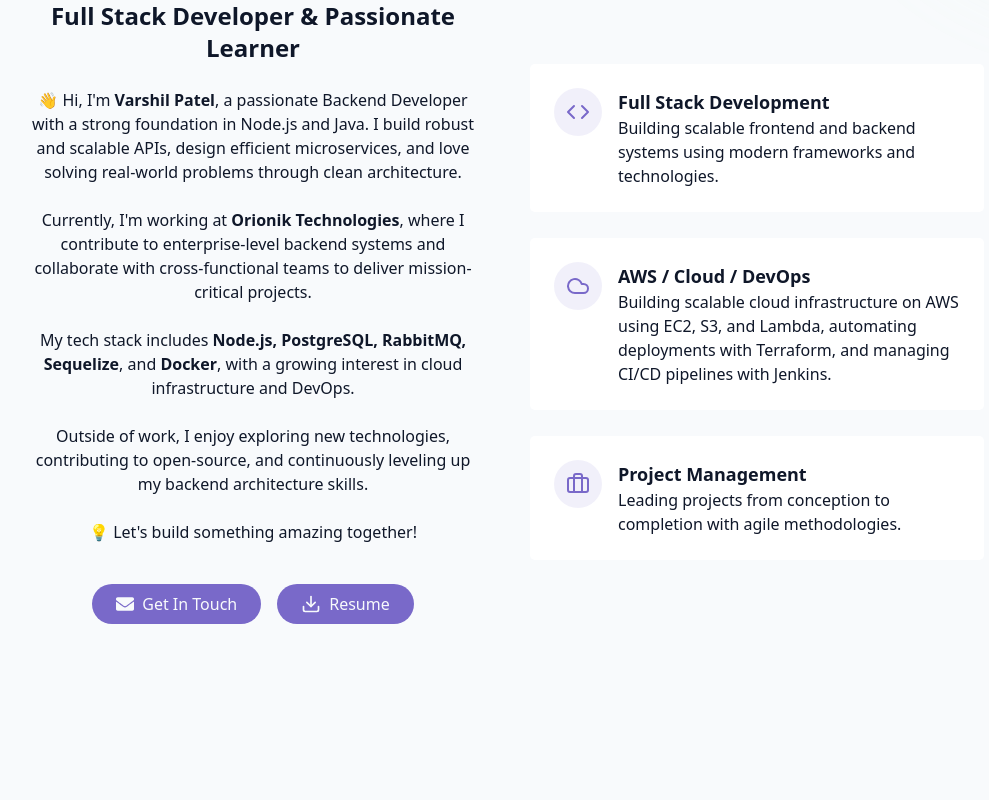
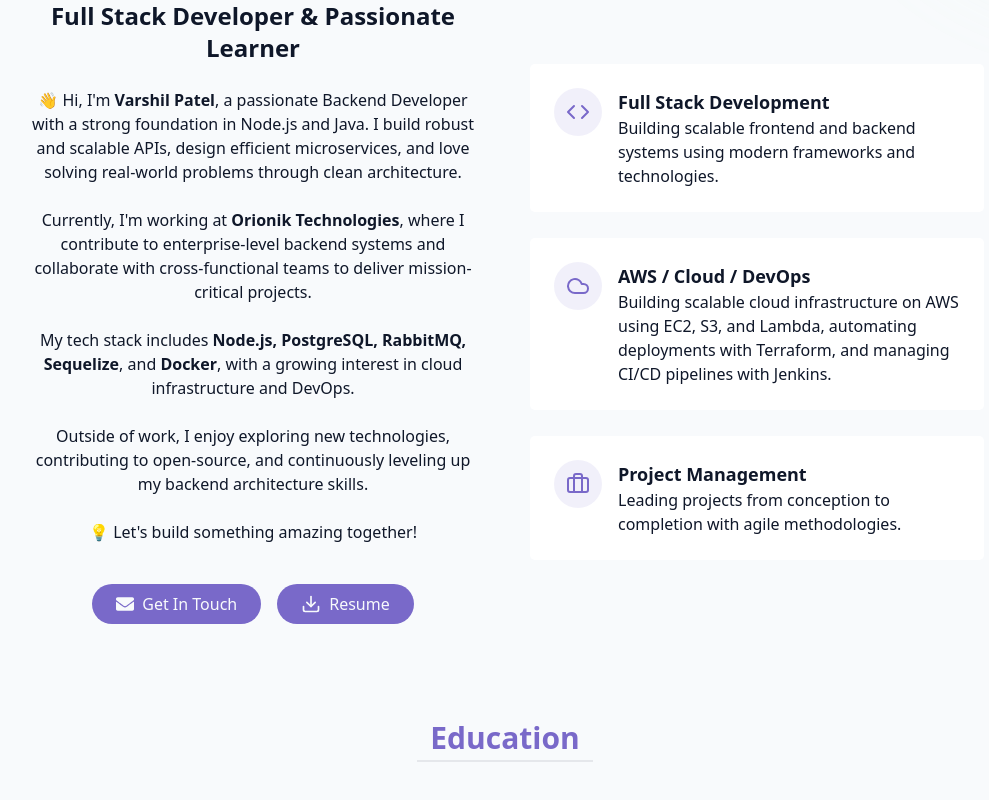
Before and after one commit to Varshil25/Varshil-Portfolio, a React (Vite) app: page / in a window 1280 px wide. Shown: the part 990-1790 px from the top of the page, without its empty margins (135-1124 px from the left). Before the commit the page ends 1710 px from the top, so only its background shows below. Built offline with nearby package versions, Linux system fonts and the light colour scheme.

Commit message:
init setup of Education

```diff
--- /dev/null
+++ b/src/components/EducationSection.jsx
@@ -0,0 +1,14 @@
+export const EducationSection = () => {
+    return <section>
+        <div>
+            {" "}
+            <div className="container mx-auto max-w-5xl">
+                <h2 className="text-3xl md:text-4x1 font-bold mb-1 text-center">
+                     <span className="text-primary"> Education </span>
+                </h2>
+                <hr className="border-t-2 border-[#E5E7EB] w-44 mx-auto mb-12" />
+
+            </div>
+        </div>
+    </section>
+}
--- a/src/pages/home.jsx
+++ b/src/pages/home.jsx
@@ -3,7 +3,7 @@ import { BackgroundEffects } from "../components/BackgroundEffects"
 import NavBar from "../components/NavBar"
 import { HeroSection } from "../components/HeroSection"
 import { AboutSection } from "../components/AboutSection"
-// import { EducationSection } from "../components/EducationSection"
+import { EducationSection } from "../components/EducationSection"
 
 export const Home = () => {
     return (
@@ -28,7 +28,7 @@ export const Home = () => {
         <main>
             <HeroSection />
             <AboutSection />
-            {/* <EducationSection /> */}
+            <EducationSection />
         </main>
 
 
```
